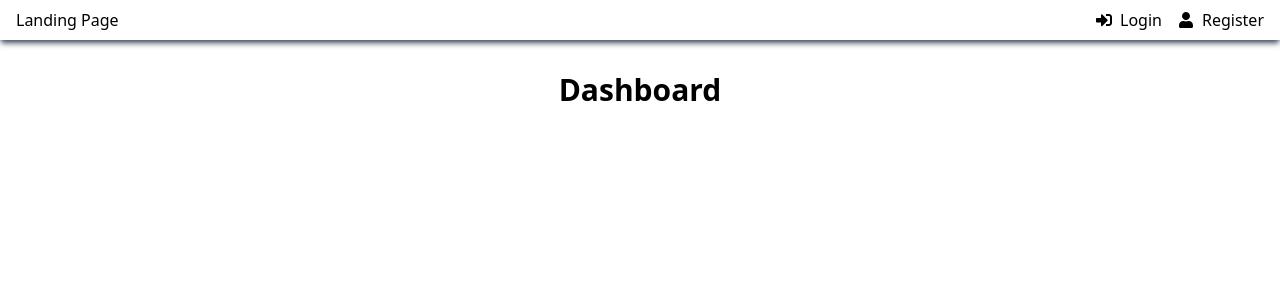
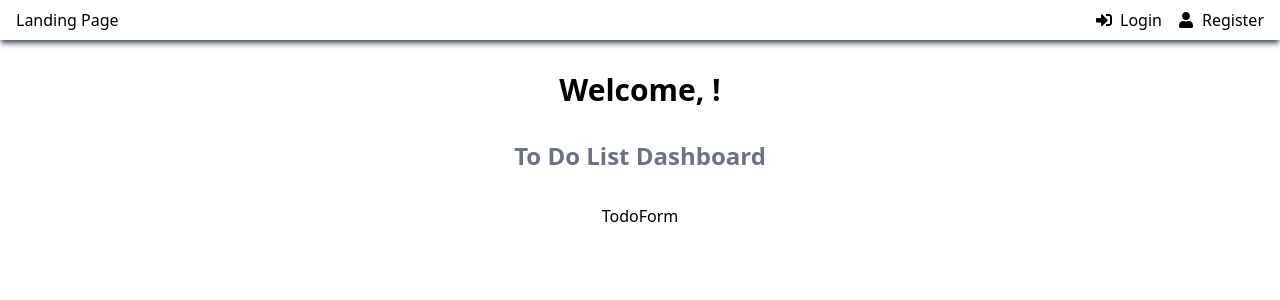
Before and after one commit to DanielaKuester/productivity-toolbox, a Next.js app: page /dashboard in a window 1280 px wide. Shown: the top 300 px of the page. Built offline with nearby package versions, Linux system fonts and the light colour scheme.

Commit message:
Add: Add basic to do form to mock dashboard

```diff
--- /dev/null
+++ b/components/TodoForm.jsx
@@ -0,0 +1,10 @@
+import { useState } from "react";
+import { useSelector, useDispatch } from "react-redux";
+
+function TodoForm() {
+    return (
+        <div>TodoForm</div>
+    )
+}
+
+export default TodoForm;
--- a/pages/dashboard.jsx
+++ b/pages/dashboard.jsx
@@ -1,14 +1,29 @@
-import React from 'react'
-import Header from '@/components/Header'
+import React from 'react';
+import Header from '@/components/Header';
+import { useEffect } from 'react';
+import { useSelector } from 'react-redux';
+import TodoForm from '@/components/TodoForm';
 
 function Dashboard() {
+	const {user} = useSelector((state) => state.auth)
+
 	return (
-		<div>
-			<Header/>
-			<h1 className="text-3xl p-8 font-bold text-black text-center">
-				Dashboard
-			</h1>
-		</div>
+		<>
+			<section>
+				<Header/>
+				<h1 className="text-3xl p-8 font-bold text-black text-center">
+					{/* If the user is logged in, show the user's name. */}
+					Welcome, {user && user.name}!
+				</h1>
+				<p className="text-2xl p-8 pt-0 font-bold text-gray-500 text-center">
+					To Do List Dashboard
+				</p>
+			</section>
+
+			<div className="text-black text-center">
+				<TodoForm />
+			</div>
+		</>
 	)
 }
 
--- a/src/app/store.js
+++ b/src/app/store.js
@@ -5,6 +5,6 @@ import todoReducer from '../features/todos/todoSlice'
 export const store = configureStore({
 	reducer: {
 		auth: authReducer,
-		todo: todoReducer
+		todos: todoReducer
 	},
 })
```
